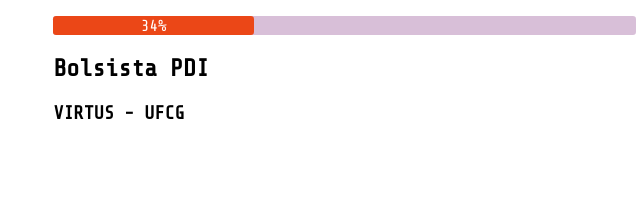
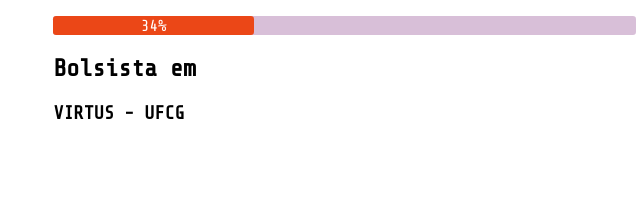
Before and after one commit to MariaEduardaDeAzevedo/MariaEduardaDeAzevedo.github.io, a plain HTML site: page index.html in a window 1280 px wide. Shown: the part 313-516 px from the top of the page, 633-1273 px from the left. Drawn offline with nearby package versions, Linux system fonts and the light colour scheme; no server answers.

Commit message:
Update index.html

```diff
--- a/index.html
+++ b/index.html
@@ -54,7 +54,7 @@
                         </div>
                     </div>
                     <div class="caracteristica">
-                        <h2>Bolsista PDI</h2>
+                        <h2>Bolsista em</h2>
                         <h3>VIRTUS - UFCG</h3>
                     </div>
                 </div>
```
